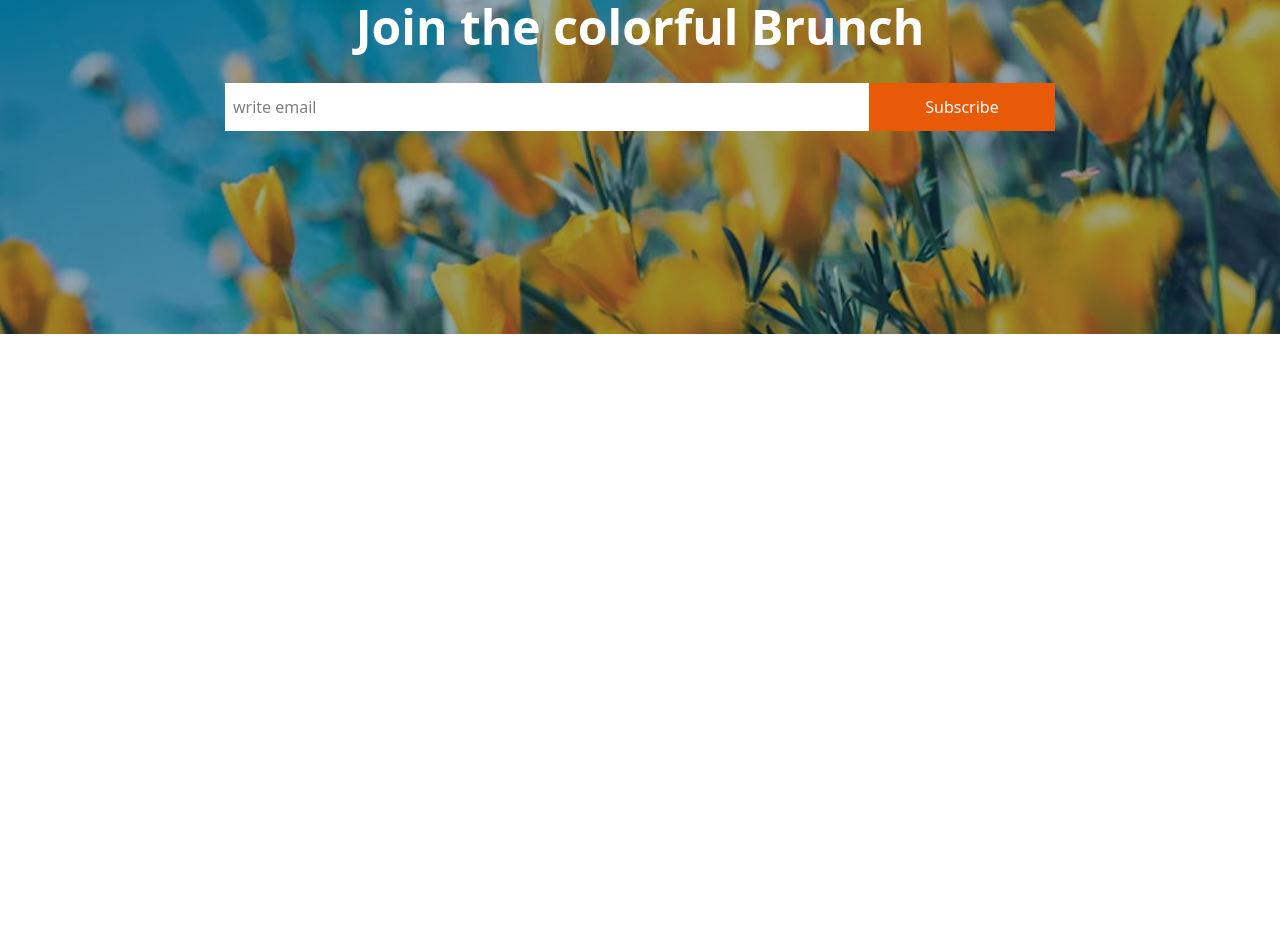
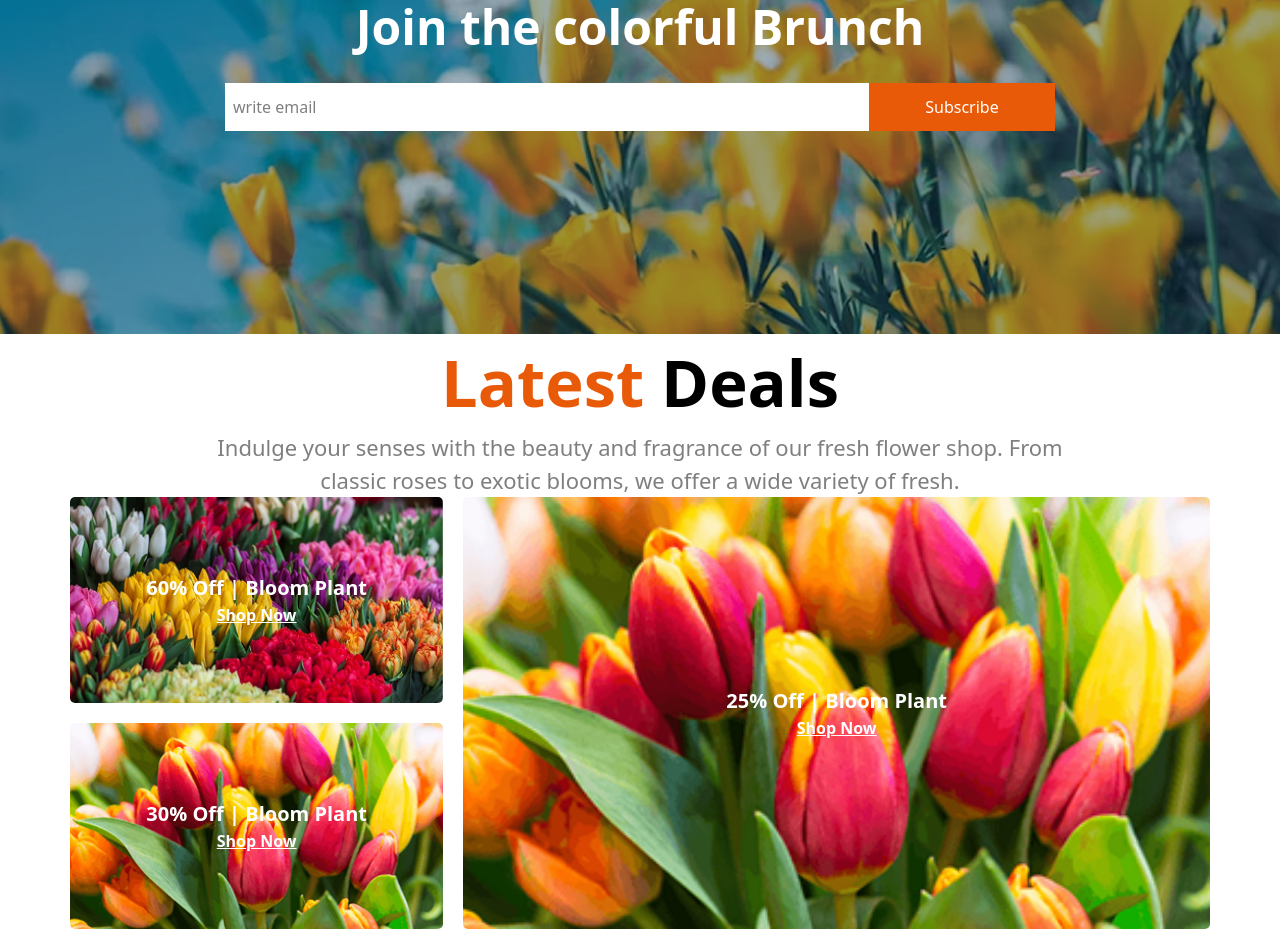
Before and after one commit to galibhub/responsive-flowers-website, a website: page index.html in a window 1280 px wide. Shown: the part 2072-3001 px from the top of the page. Before the commit the page ends 2406 px from the top, so only its background shows below. Drawn offline with Linux system fonts and the light colour scheme.

Commit message:
Added Latest Deals Section

```diff
--- a/index.html
+++ b/index.html
@@ -160,7 +160,80 @@
 
 
 
+<section>
+    <div class="text-center">
+        <h1 class="text-[#000000] font-bold text-[65px]">
+            <span class="text-[#E95A08] font-bold text-[65px]">Latest</span> Deals
+        </h1>
+        <p class="text-[#00000080] font-normal text-[22px]">
+            Indulge your senses with the beauty and fragrance of our fresh flower shop. From
+            <br> classic roses to exotic blooms, we offer a wide variety of fresh.
+        </p>
+    </div>
+
+    <div class="flex gap-5 max-w-[1140px] mx-auto">
+
+        <div class="h-full w-1/3 flex flex-col gap-5">
+
+            <div class="h-[206px] rounded-[5px] bg-cover bg-center"
+                style="background-image: url(assets/deal-bloom.png);">
+                <div class="flex flex-col justify-center items-center h-full">
+                    <h1 class="text-white text-[20px] font-extrabold">60% Off | Bloom Plant</h1>
+                    <a class="text-white font-[600] underline" href="#">Shop Now</a>
+                </div>
+            </div>
+
+
+            <div class="h-[206px] rounded-[5px] bg-cover bg-center"
+                style="background-image: url(assets/deal-ana.png);">
+                <div class="flex flex-col justify-center items-center h-full">
+                    <h1 class="text-white text-[20px] font-extrabold">30% Off | Bloom Plant</h1>
+                    <a class="text-white font-[600] underline" href="#">Shop Now</a>
+                </div>
+            </div>
+        </div>
+
+
+        <div class=" w-4/6">
+            <div class="h-full rounded-[5px] bg-cover bg-center"
+                style="background-image: url(assets/deal-ana.png);">
+                <div class="flex flex-col justify-center items-center h-full">
+                    <h1 class="text-white text-[20px] font-extrabold">25% Off | Bloom Plant</h1>
+                    <a class="text-white font-[600] underline" href="#">Shop Now</a>
+                </div>
+            </div>
+        </div>
+
+    </div>
+</section>
+
+
+
+
     </main>
+
+    <footer>
+        <div>
+
+
+
+        </div>
+
+
+
+
+        <div>
+
+        </div>
+
+        <div>
+
+        </div>
+
+        <div>
+
+        </div>
+    </footer>
 </body>
 
 </html>
```
Also changed, not shown: src/output.css.
